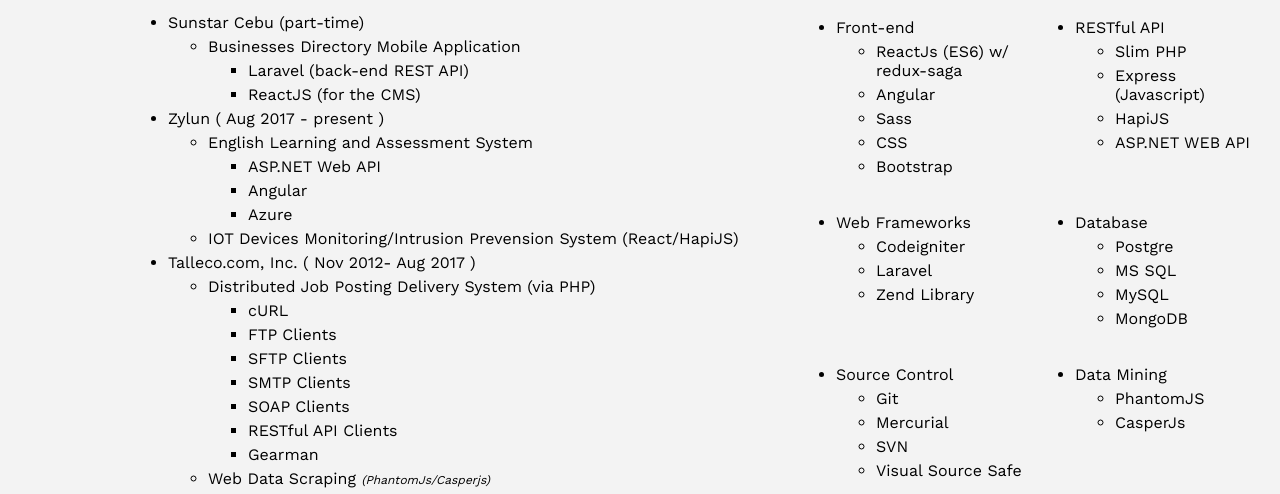
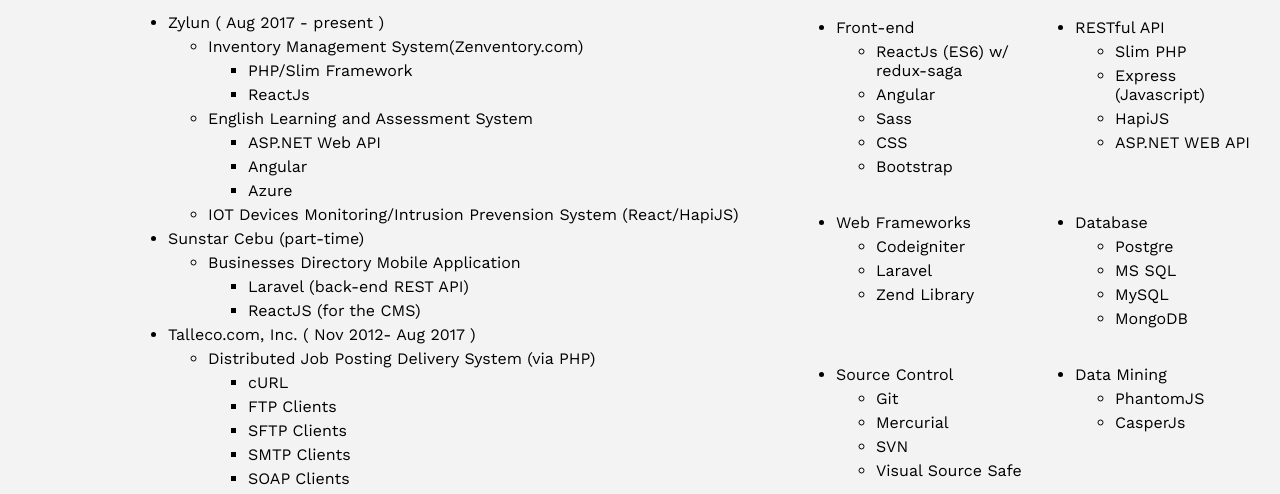
Before and after one commit to thepatriot999/thepatriot999.github.io, a plain HTML site: page index.html in a window 1280 px wide. Shown: the part 511-1005 px from the top of the page. Drawn offline with nearby package versions, Linux system fonts and the light colour scheme.

Commit message:
Update profile

```diff
--- a/index.html
+++ b/index.html
@@ -42,20 +42,15 @@
 			<span class="details-header"> Work Experience </span>
 			<ul class="details-section">
 				<li>
-					<span class="section-name"> Sunstar Cebu (part-time) </span>
+					<span class="section-name"> Zylun ( Aug 2017 - present ) </span>
 					<ul class="section-details">
 						<li>
-							Businesses Directory Mobile Application
+							Inventory Management System(Zenventory.com)
 							<ul>
-								<li> Laravel (back-end REST API) </li>
-								<li> ReactJS (for the CMS) </li>
+								<li>PHP/Slim Framework</li>
+								<li>ReactJs</li>
 							</ul>
 						</li>
-					</ul>
-				</li>
-				<li>
-					<span class="section-name"> Zylun ( Aug 2017 - present ) </span>
-					<ul class="section-details">
 						<li>
 							English Learning and Assessment System
 							<ul>
@@ -66,6 +61,18 @@
 						</li>
 						<li>
 							IOT Devices Monitoring/Intrusion Prevension System (React/HapiJS)
+						</li>
+					</ul>
+				</li>
+				<li>
+					<span class="section-name"> Sunstar Cebu (part-time) </span>
+					<ul class="section-details">
+						<li>
+							Businesses Directory Mobile Application
+							<ul>
+								<li> Laravel (back-end REST API) </li>
+								<li> ReactJS (for the CMS) </li>
+							</ul>
 						</li>
 					</ul>
 				</li>
```
